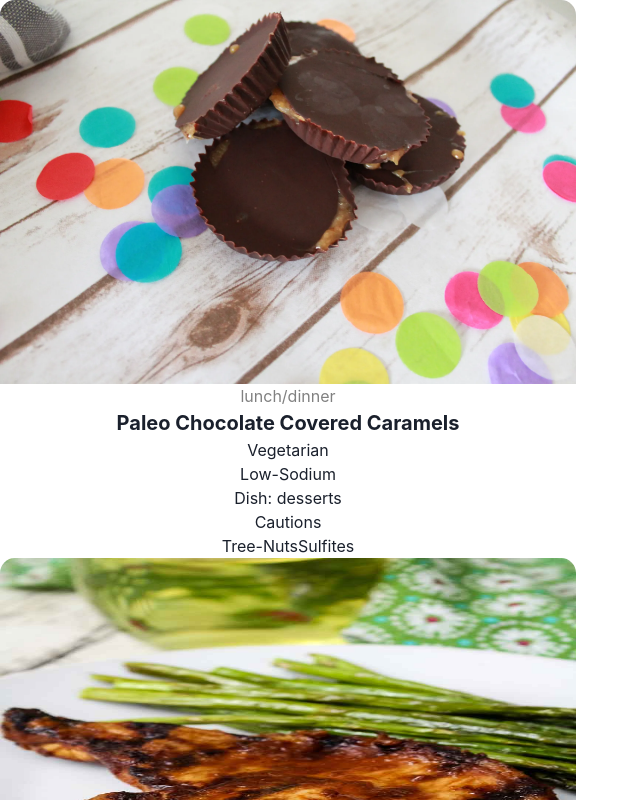
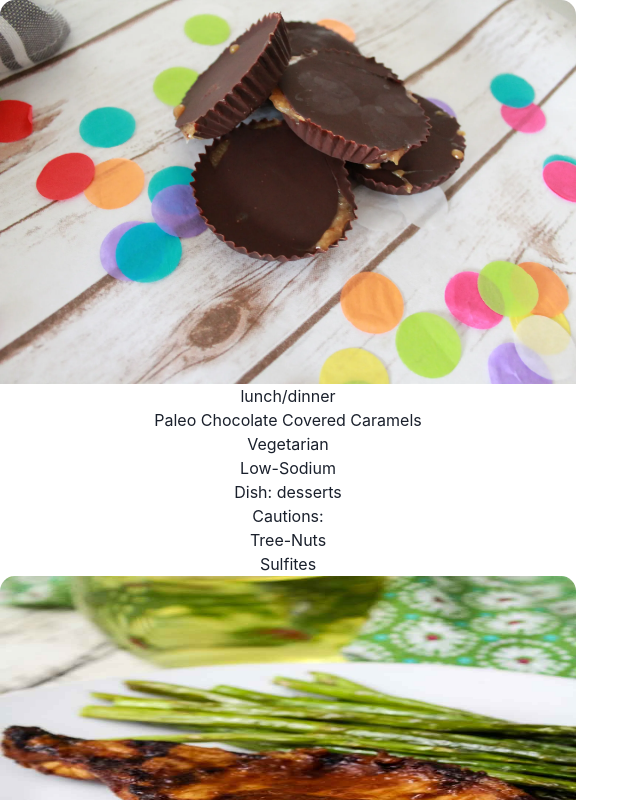
Before and after one commit to NielsKesting/React-basics-project, a React (Vite) app: page / in a window 1280 px wide. Shown: the top 800 px of the page, without its empty margins (0-640 px from the left). Built offline with nearby package versions, Linux system fonts and the light colour scheme.

Commit message:
updated recipeCard.jsx

```diff
--- a/src/components/ui/RecipeCard.scss
+++ b/src/components/ui/RecipeCard.scss
@@ -1,4 +1,8 @@
 $recipeCardCorner: 15px;
+
+body{
+  background-color: rgb(107, 208, 100);
+}
 
 .recipeCard {
   width: 45vw;
--- a/src/components/ui/recipeCard.css
+++ b/src/components/ui/recipeCard.css
@@ -14,10 +14,10 @@
   border-radius: 0px 0px 15px 15px;
   background-color: white;
 }
-.recipeCardInfoBox :first-child {
+/* .recipeCardInfoBox :first-child {
   color: grey;
 }
 .recipeCardInfoBox :nth-child(2) {
   font-size: 20px;
-  font-weight: bold;
-}/*# sourceMappingURL=RecipeCard.css.map */
+  font-weight: bold; */
+/* }# sourceMappingURL=RecipeCard.css.map */
--- a/src/components/ui/recipeCard.jsx
+++ b/src/components/ui/recipeCard.jsx
@@ -1,29 +1,45 @@
 import "./RecipeCard.css";
 
 export const RecipeCard = (recipe) => {
-  console.log(recipe);
-  const cardInfo = recipe.recipe.recipe;
+  const info = recipe.recipe.recipe;
 
   const veganVegetarian = () => {
-    if (cardInfo.healthLabels.includes("Vegan")) {
+    if (info.healthLabels.includes("Vegan")) {
       return "Vegan";
-    } else if (cardInfo.healthLabels.includes("Vegetarian")) {
+    } else if (info.healthLabels.includes("Vegetarian")) {
       return "Vegetarian";
     }
   };
 
+  const cautions = () => {
+    if (info.cautions.length !== 0) {
+      let cautionList = info.cautions.map((cautions) =>{
+      return <li>{cautions}</li>
+      })
+
+      return (
+        <>
+        <p>Cautions:</p>
+        <ul className="cautionList">
+
+          {cautionList}
+        </ul>
+        </>
+      )
+    }
+  }
+
   return (
     <>
       <div className="recipeCard">
-        <img src={cardInfo.image} className="recipeCardPicture"></img>
+        <img src={info.image} className="recipeCardPicture"></img>
         <div className="recipeCardInfoBox">
-          <p>{cardInfo.mealType}</p>
-          <h2>{cardInfo.label}</h2>
+          <p>{info.mealType}</p>
+          <h2>{info.label}</h2>
           <p>{veganVegetarian()}</p>
-          <p>{cardInfo.dietLabels}</p>
-          <p>Dish: {cardInfo.dishType}</p>
-          <p>Cautions</p>
-          <p>{cardInfo.cautions}</p>
+          <p>{info.dietLabels}</p>
+          <p>Dish: {info.dishType}</p>
+          {cautions()}
         </div>
       </div>
     </>
--- a/src/pages/RecipeListPage.jsx
+++ b/src/pages/RecipeListPage.jsx
@@ -1,4 +1,4 @@
-import "./RecipeListPage.css"
+// import "./RecipeListPage.css"
 import { data } from "../utils/data";
 import { RecipeCard } from "../components/ui/RecipeCard.jsx";
 
```
Also changed, not shown: src/components/ui/RecipePage.jsx (added, +22 -0 lines).
